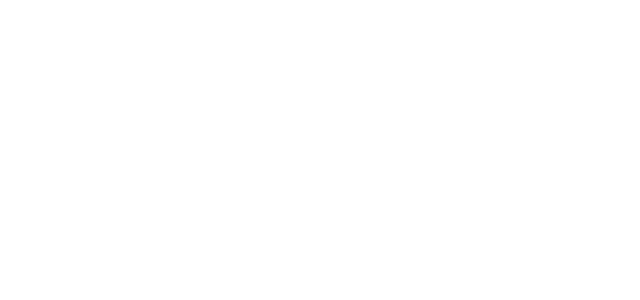
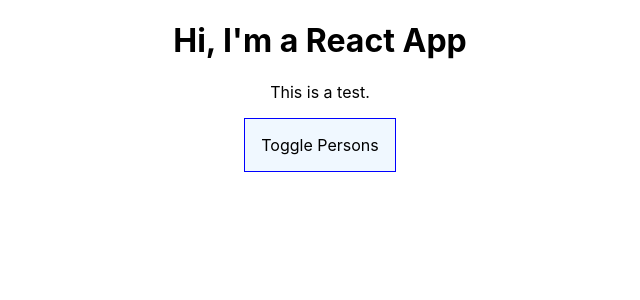
Before and after one commit to bha-demo-apps/react-complete-guide, a React (Create React App) app: page / in a window 1280 px wide. Shown: the top 300 px of the page, without its empty margins (320-960 px from the left). Built offline with nearby package versions, Linux system fonts and the light colour scheme.

Commit message:
Add cockpit (#5)

```diff
--- a/src/components/Cockpit/Cockpit.js
+++ b/src/components/Cockpit/Cockpit.js
@@ -1,8 +1,14 @@
 import React from 'react';
-import styles from './Cockpit.css';
+import styles from './Cockpit.module.css';
 
 const cockpit = (props) => {
   const assignedClasses = [];
+  let btnClass = '';
+
+  if (props.showPersons) {
+    btnClass = styles.red;
+  }
+
   if (props.persons.length <= 2) {
     assignedClasses.push(styles.red);
   }
@@ -21,7 +27,7 @@ const cockpit = (props) => {
 
       <button
         className={btnClass}
-        onClick={this.togglePersonsHandler}>Toggle Persons</button>
+        onClick={props.clicked}>Toggle Persons</button>
     </div>
 
   );
--- a/src/containers/App.js
+++ b/src/containers/App.js
@@ -1,11 +1,14 @@
 // Hooks start with 'use' keyword, i.e. useState
 import React, { Component } from 'react';
 import styles from './App.module.css';
-import Person from '../components/Persons/Person/Person';
 import Persons from '../components/Persons/Persons';
+import Cockpit from '../components/Cockpit/Cockpit';
+
+// Notes:
+// Use arrow function if you want to pass value to a function.
+// E.g. () => this.deletePersonHandler(index)
 
 class App extends Component {
-
   // Have a unique id for state so React could update the UI efficiently.
   state = {
     persons: [
@@ -55,27 +58,19 @@ class App extends Component {
 
   render() {
     let persons = null;
-    let btnClass = '';
-
     if (this.state.showPersons) {
-      persons = (
-        <div>
-          {/* Use arrow function if you want to pass value to a function. */}
-          {/* E.g. () => this.deletePersonHandler(index) */}
-          <Persons
+      persons = <Persons
                   persons={this.state.persons}
                   clicked={this.deletePersonHandler}
                   changed={this.nameChangedHandler} />
-        </div>
-      );
-
-      btnClass = styles.red;
     }
-
-
 
     return (
       <div className={styles.App}>
+        <Cockpit
+          showPersons={this.state.showPersons}
+          persons={this.state.persons}
+          clicked={this.togglePersonsHandler} />
         {persons}
       </div>
     );
```
Also changed, not shown: src/components/Cockpit/Cockpit.module.css (renamed from src/components/Cockpit/Cockpit.css). Lines whose indentation alone changed are shown as unchanged.
